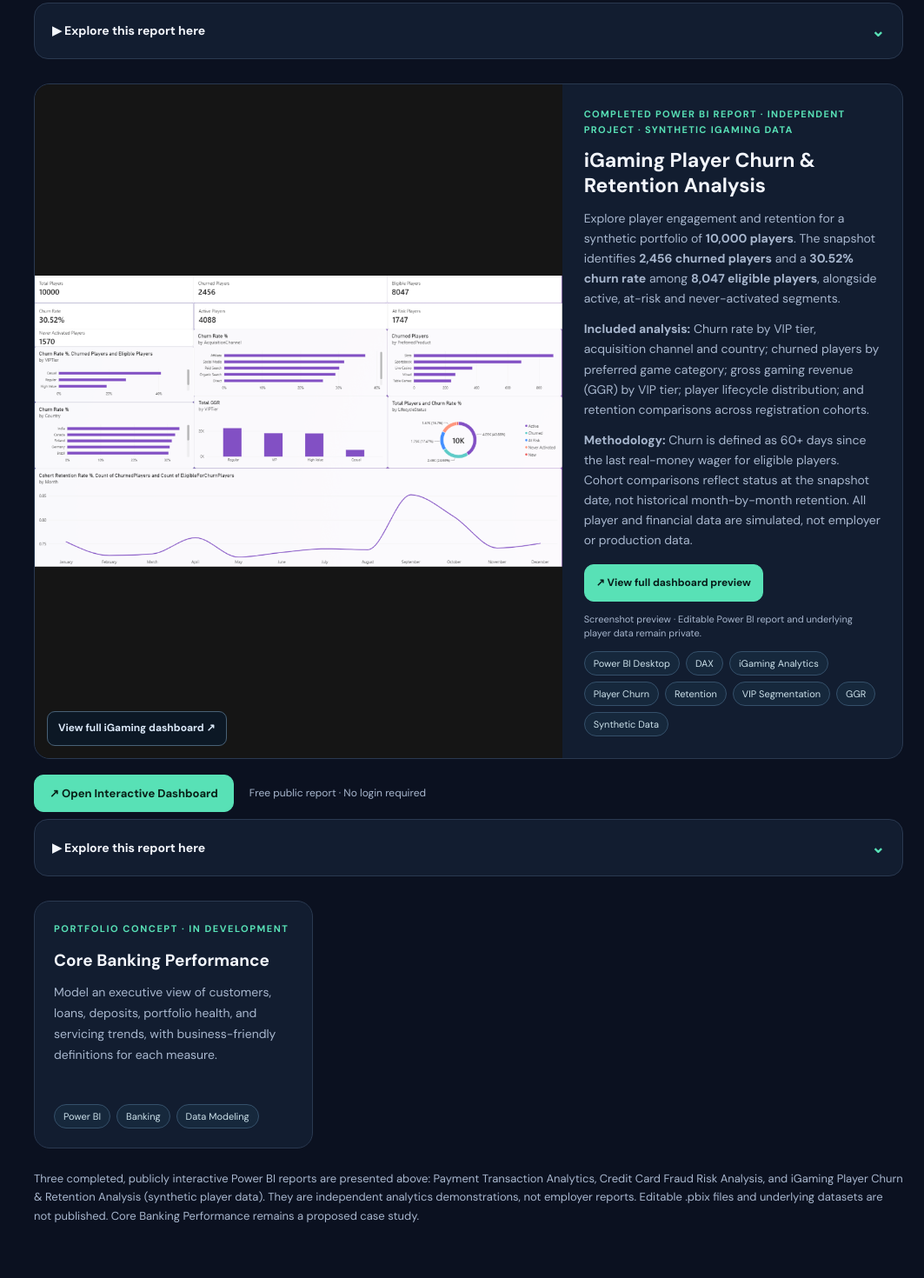
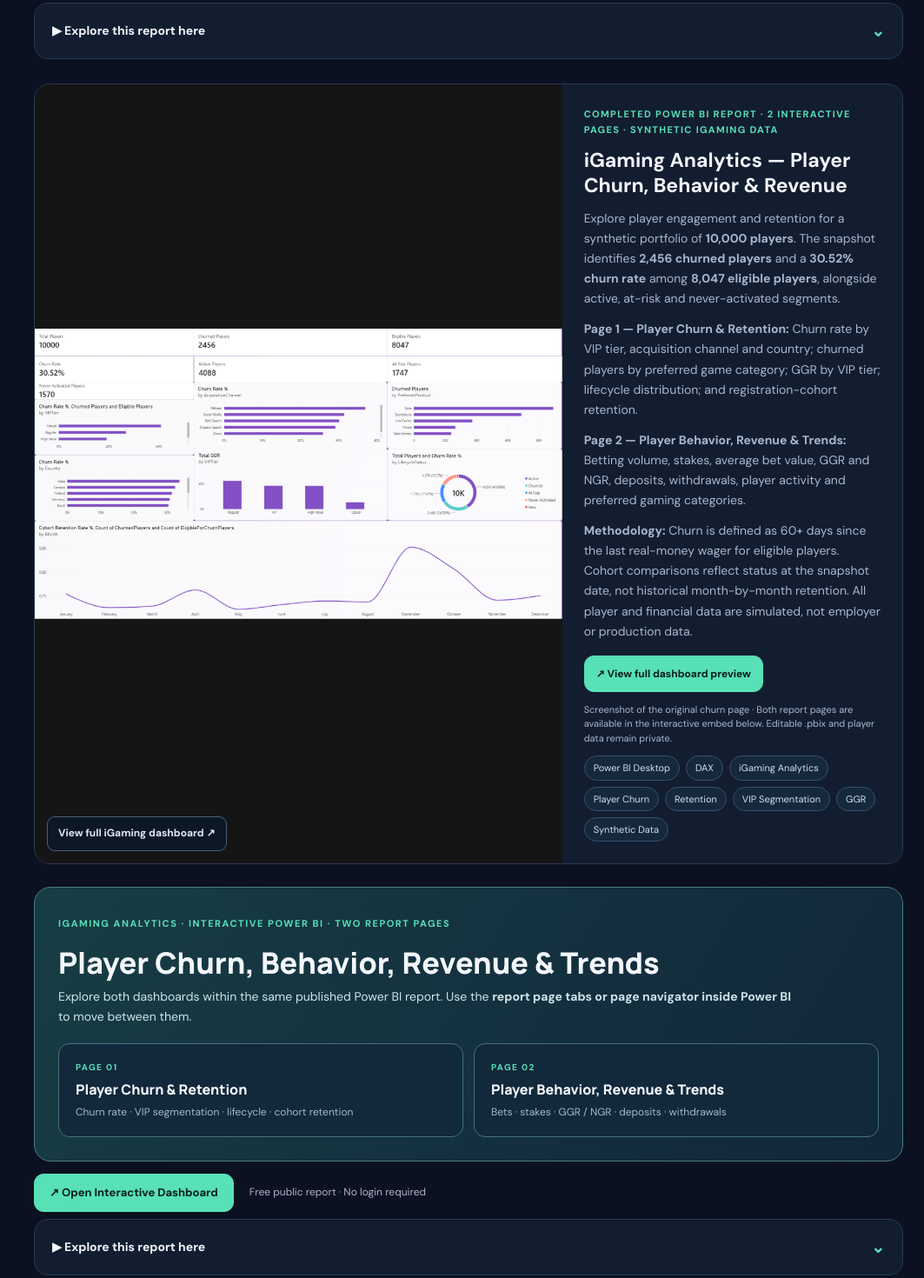
Before and after one commit to yervandsardaryan/yervandsardaryan.github.io, a plain HTML site: page index.html in a window 1280 px wide. Shown: the part 8906-10376 px from the top of the page at 87% size, without its empty margins (217-1280 px from the left). Drawn offline with Linux system fonts and the light colour scheme.

Commit message:
Update index.html

```diff
--- a/index.html
+++ b/index.html
@@ -180,6 +180,18 @@
 .live-report-footer{margin:12px 2px 2px;color:var(--muted);font-size:12px}
 .live-report-footer a{color:var(--accent);font-weight:700;text-decoration:underline;text-underline-offset:3px}
 @media(max-width:650px){.live-report-content{padding:8px}.live-report-frame{aspect-ratio:4/5;min-height:390px}.live-report-panel>summary{padding:14px}}
+
+/* Two-page iGaming report overview above the Power BI iframe */
+.igaming-project-header{margin:26px 0 14px;padding:27px;border:1px solid #497d80;border-radius:19px;background:linear-gradient(120deg,#173d44,#11263a)}
+.igaming-project-kicker{font-size:11px;color:var(--accent);text-transform:uppercase;letter-spacing:.14em;font-weight:800}
+.igaming-project-header h3{font:800 clamp(23px,2.9vw,34px)/1.24 Manrope,sans-serif;margin:12px 0 7px}
+.igaming-project-header p{color:#d0e4e9;font-size:14px;max-width:850px;margin:0 0 18px}
+.igaming-page-overview{display:grid;grid-template-columns:repeat(2,minmax(0,1fr));gap:12px}
+.igaming-page-card{padding:19px;border:1px solid #44727b;background:#12283b;border-radius:13px;display:flex;flex-direction:column;gap:6px}
+.igaming-page-card span{font-size:10px;letter-spacing:.14em;color:var(--accent);font-weight:800}
+.igaming-page-card strong{font:800 16px/1.4 Manrope,sans-serif}
+.igaming-page-card small{font-size:12px;color:var(--muted);line-height:1.5}
+@media(max-width:650px){.igaming-project-header{padding:19px}.igaming-page-overview{grid-template-columns:1fr}}
 </style>
 </head>
 <body>
@@ -308,25 +320,35 @@
     <span>View full iGaming dashboard ↗</span>
   </a>
   <div class="bi-feature-copy">
-    <span class="bi-eyebrow">Completed Power BI report · Independent project · Synthetic iGaming data</span>
-    <h3 id="igaming-churn-title">iGaming Player Churn &amp; Retention Analysis</h3>
+    <span class="bi-eyebrow">Completed Power BI report · 2 interactive pages · Synthetic iGaming data</span>
+    <h3 id="igaming-churn-title">iGaming Analytics — Player Churn, Behavior &amp; Revenue</h3>
     <p>Explore player engagement and retention for a synthetic portfolio of <strong>10,000 players</strong>. The snapshot identifies <strong>2,456 churned players</strong> and a <strong>30.52% churn rate</strong> among <strong>8,047 eligible players</strong>, alongside active, at-risk and never-activated segments.</p>
-    <p><strong>Included analysis:</strong> Churn rate by VIP tier, acquisition channel and country; churned players by preferred game category; gross gaming revenue (GGR) by VIP tier; player lifecycle distribution; and retention comparisons across registration cohorts.</p>
+    <p><strong>Page 1 — Player Churn &amp; Retention:</strong> Churn rate by VIP tier, acquisition channel and country; churned players by preferred game category; GGR by VIP tier; lifecycle distribution; and registration-cohort retention.</p>
+    <p><strong>Page 2 — Player Behavior, Revenue &amp; Trends:</strong> Betting volume, stakes, average bet value, GGR and NGR, deposits, withdrawals, player activity and preferred gaming categories.</p>
     <p><strong>Methodology:</strong> Churn is defined as 60+ days since the last real-money wager for eligible players. Cohort comparisons reflect status at the snapshot date, not historical month-by-month retention. All player and financial data are simulated, not employer or production data.</p>
     <a class="bi-download" href="iGamingPlayerChurnAnalysis.png" target="_blank" rel="noopener noreferrer">↗ View full dashboard preview</a>
-    <span class="bi-download-hint">Screenshot preview · Editable Power BI report and underlying player data remain private.</span>
+    <span class="bi-download-hint">Screenshot of the original churn page · Both report pages are available in the interactive embed below. Editable .pbix and player data remain private.</span>
     <div class="bi-tags"><span>Power BI Desktop</span><span>DAX</span><span>iGaming Analytics</span><span>Player Churn</span><span>Retention</span><span>VIP Segmentation</span><span>GGR</span><span>Synthetic Data</span></div>
   </div>
 </article>
-<div class="live-report-actions" aria-label="iGaming Player Churn and Retention Analysis live Power BI links">
-  <a class="live-report-button" href="https://app.powerbi.com/view?r=eyJrIjoiNTQ3NmMxYTYtNjQ0Ni00MzNkLWEwZDktOGIzZjNiOWNjMmVmIiwidCI6IjU2YzRkYjhmLWRjYzMtNGUxZS1hMTU0LWM4YzQ2MGIwODY0ZSIsImMiOjEwfQ%3D%3D" target="_blank" rel="noopener noreferrer" aria-label="Open iGaming Player Churn and Retention Analysis live Power BI dashboard in a new tab">↗ Open Interactive Dashboard</a>
+<div class="igaming-project-header" aria-label="iGaming Analytics report pages">
+  <span class="igaming-project-kicker">iGaming Analytics · Interactive Power BI · Two report pages</span>
+  <h3>Player Churn, Behavior, Revenue &amp; Trends</h3>
+  <p>Explore both dashboards within the same published Power BI report. Use the <strong>report page tabs or page navigator inside Power BI</strong> to move between them.</p>
+  <div class="igaming-page-overview" aria-label="The two report pages">
+    <div class="igaming-page-card"><span>PAGE 01</span><strong>Player Churn &amp; Retention</strong><small>Churn rate · VIP segmentation · lifecycle · cohort retention</small></div>
+    <div class="igaming-page-card"><span>PAGE 02</span><strong>Player Behavior, Revenue &amp; Trends</strong><small>Bets · stakes · GGR / NGR · deposits · withdrawals</small></div>
+  </div>
+</div>
+<div class="live-report-actions" aria-label="iGaming two-page analytics live Power BI links">
+  <a class="live-report-button" href="https://app.powerbi.com/view?r=eyJrIjoiNTQ3NmMxYTYtNjQ0Ni00MzNkLWEwZDktOGIzZjNiOWNjMmVmIiwidCI6IjU2YzRkYjhmLWRjYzMtNGUxZS1hMTU0LWM4YzQ2MGIwODY0ZSIsImMiOjEwfQ%3D%3D" target="_blank" rel="noopener noreferrer" aria-label="Open two-page iGaming Analytics Power BI report in a new tab">↗ Open Interactive Dashboard</a>
   <span class="live-report-hint">Free public report · No login required</span>
 </div>
 <details class="live-report-panel">
   <summary><span class="live-report-prompt">▶ Explore this report here</span><span class="live-report-chevron" aria-hidden="true">⌄</span></summary>
   <div class="live-report-content">
-    <div class="live-report-frame"><iframe loading="lazy" title="iGaming Player Churn and Retention Analysis — Interactive Power BI report" src="https://app.powerbi.com/view?r=eyJrIjoiNTQ3NmMxYTYtNjQ0Ni00MzNkLWEwZDktOGIzZjNiOWNjMmVmIiwidCI6IjU2YzRkYjhmLWRjYzMtNGUxZS1hMTU0LWM4YzQ2MGIwODY0ZSIsImMiOjEwfQ%3D%3D" allowfullscreen="" referrerpolicy="strict-origin-when-cross-origin"></iframe></div>
-    <p class="live-report-footer">Interact with charts, slicers, and filters above. <a href="https://app.powerbi.com/view?r=eyJrIjoiNTQ3NmMxYTYtNjQ0Ni00MzNkLWEwZDktOGIzZjNiOWNjMmVmIiwidCI6IjU2YzRkYjhmLWRjYzMtNGUxZS1hMTU0LWM4YzQ2MGIwODY0ZSIsImMiOjEwfQ%3D%3D" target="_blank" rel="noopener noreferrer">Open a larger full-screen view ↗</a></p>
+    <div class="live-report-frame"><iframe loading="lazy" title="iGaming Analytics — two-page Player Churn and Behavior Power BI report" src="https://app.powerbi.com/view?r=eyJrIjoiNTQ3NmMxYTYtNjQ0Ni00MzNkLWEwZDktOGIzZjNiOWNjMmVmIiwidCI6IjU2YzRkYjhmLWRjYzMtNGUxZS1hMTU0LWM4YzQ2MGIwODY0ZSIsImMiOjEwfQ%3D%3D" allowfullscreen="" referrerpolicy="strict-origin-when-cross-origin"></iframe></div>
+    <p class="live-report-footer">Switch between the two pages using the Power BI page tabs or navigator. If these are hidden, use the larger view. <a href="https://app.powerbi.com/view?r=eyJrIjoiNTQ3NmMxYTYtNjQ0Ni00MzNkLWEwZDktOGIzZjNiOWNjMmVmIiwidCI6IjU2YzRkYjhmLWRjYzMtNGUxZS1hMTU0LWM4YzQ2MGIwODY0ZSIsImMiOjEwfQ%3D%3D" target="_blank" rel="noopener noreferrer">Open a larger full-screen view ↗</a></p>
   </div>
 </details>
 
```
